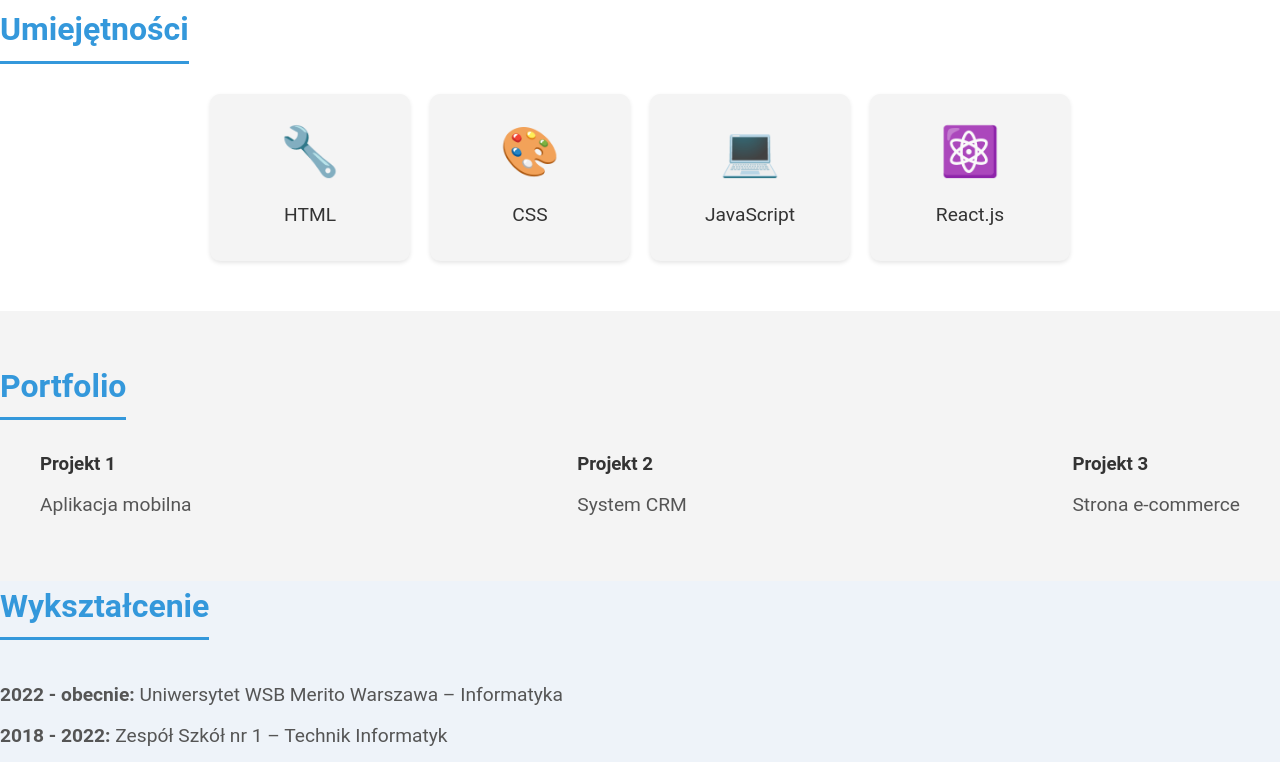
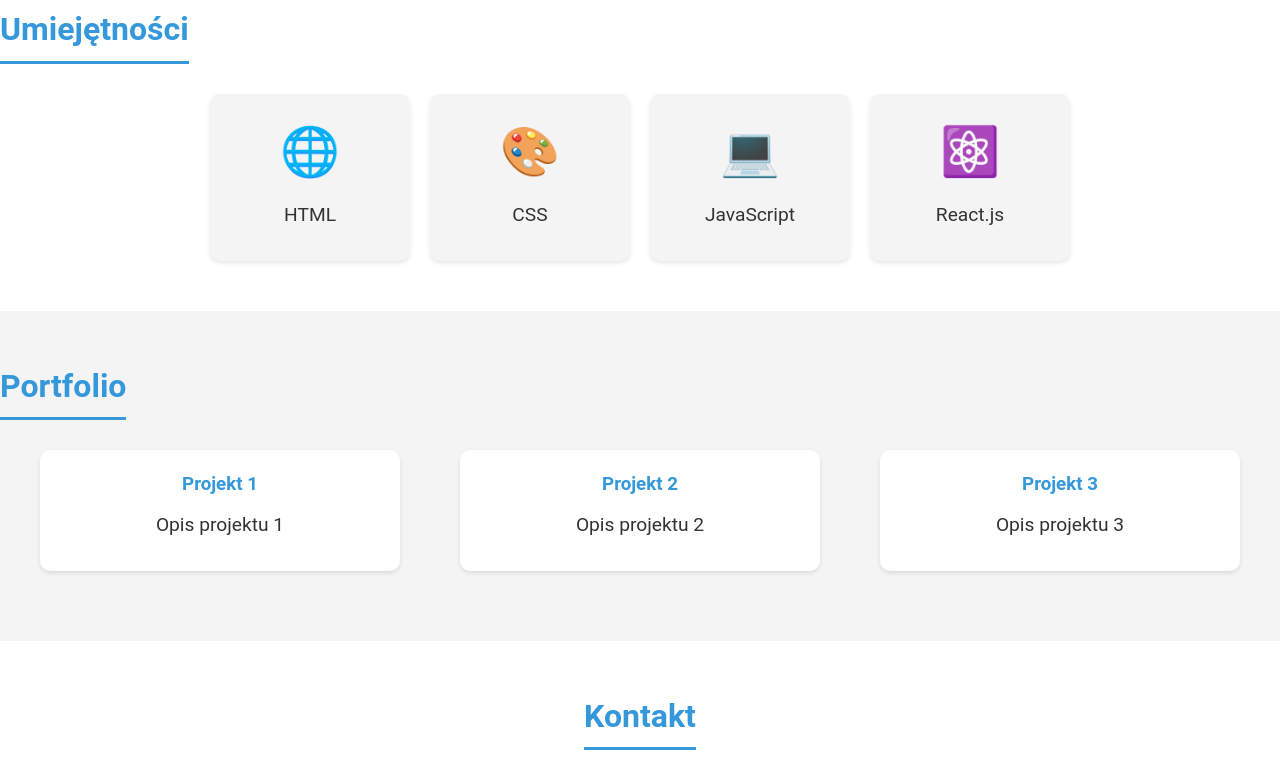
Before and after one commit to Izabela13685/mojeCV, a plain HTML site: page index.html in a window 1280 px wide. Shown: the part 1560-2337 px from the top of the page. Drawn offline with Linux system fonts and the light colour scheme.

Commit message:
index.html

```diff
--- a/index.html
+++ b/index.html
@@ -1,15 +1,12 @@
 <!DOCTYPE html>
 <html lang="pl">
-
 <head>
     <meta charset="UTF-8">
     <meta name="viewport" content="width=device-width, initial-scale=1.0">
     <title>CV - Maja Szumaj</title>
     <link rel="stylesheet" href="style.css">
 </head>
-
 <body>
-    <!-- Navigation bar -->
     <header class="sticky-header">
         <nav>
             <a href="#about">O mnie</a>
@@ -18,11 +15,10 @@
             <a href="#portfolio">Portfolio</a>
             <a href="#contact">Kontakt</a>
             <a href="#education">Wykształcenie</a>
-            <button id="toggle-theme" class="theme-toggle">🌙 Tryb ciemny</button>
+            <button id="toggle-theme">🌙 Tryb ciemny</button>
         </nav>
     </header>
 
-    <!-- Hero Section -->
     <section class="hero">
         <div class="hero-content">
             <h1>Cześć, jestem <span>Maja Szumaj</span></h1>
@@ -34,21 +30,15 @@
         </div>
     </section>
 
-    <!-- Main Content -->
     <main>
-        <!-- Sekcja O mnie -->
         <section id="about" class="about">
             <h2>O mnie</h2>
             <div class="about-container">
                 <img src="https://randomuser.me/api/portraits/women/44.jpg" alt="Zdjęcie profilowe" class="profile">
-                <p>
-                    Jestem pasjonatką nowych technologii i projektowania UX/UI. Pracuję nad nowoczesnymi aplikacjami i
-                    optymalizacją procesów biznesowych. Po pracy lubię zgłębiać wiedzę o sztucznej inteligencji.
-                </p>
+                <p>Jestem pasjonatką nowych technologii i projektowania UX/UI. Pracuję nad nowoczesnymi aplikacjami i optymalizacją procesów biznesowych. Po pracy lubię zgłębiać wiedzę o sztucznej inteligencji.</p>
             </div>
         </section>
 
-        <!-- Sekcja Kariera -->
         <section id="timeline" class="timeline">
             <h2>Kariera</h2>
             <div class="timeline-container">
@@ -59,7 +49,7 @@
                     <p>Odpowiedzialność za dokumentację i kontakt z klientami.</p>
                 </div>
                 <div class="timeline-item">
-                    <span class="icon">🧑‍💼</span>
+                    <span class="icon">👔</span>
                     <h3>2023 - 2024</h3>
                     <p><b>Asystent ds. administracji</b> – Ayses Polska</p>
                     <p>Zarządzanie raportami i optymalizacja procesów.</p>
@@ -72,12 +62,11 @@
             </div>
         </section>
 
-        <!-- Sekcja Umiejętności -->
         <section id="skills" class="skills">
             <h2>Umiejętności</h2>
             <div class="skills-container">
                 <div class="skill">
-                    <span class="icon">🔧</span>
+                    <span class="icon">🌐</span>
                     <p>HTML</p>
                 </div>
                 <div class="skill">
@@ -95,35 +84,24 @@
             </div>
         </section>
 
-        <!-- Sekcja Portfolio -->
         <section id="portfolio" class="portfolio">
             <h2>Portfolio</h2>
             <div class="portfolio-container">
-                <div class="portfolio-item">
+                <div class="project">
                     <h3>Projekt 1</h3>
-                    <p>Aplikacja mobilna</p>
+                    <p>Opis projektu 1</p>
                 </div>
-                <div class="portfolio-item">
+                <div class="project">
                     <h3>Projekt 2</h3>
-                    <p>System CRM</p>
+                    <p>Opis projektu 2</p>
                 </div>
-                <div class="portfolio-item">
+                <div class="project">
                     <h3>Projekt 3</h3>
-                    <p>Strona e-commerce</p>
+                    <p>Opis projektu 3</p>
                 </div>
             </div>
         </section>
 
-        <!-- Sekcja Wykształcenie -->
-        <section id="education" class="education">
-            <h2>Wykształcenie</h2>
-            <div class="education-container">
-                <p><b>2022 - obecnie:</b> Uniwersytet WSB Merito Warszawa – Informatyka</p>
-                <p><b>2018 - 2022:</b> Zespół Szkół nr 1 – Technik Informatyk</p>
-            </div>
-        </section>
-
-        <!-- Sekcja Kontakt -->
         <section id="contact" class="contact">
             <h2>Kontakt</h2>
             <form>
@@ -142,6 +120,12 @@
                 <button type="submit">Wyślij</button>
             </form>
         </section>
+
+        <section id="education" class="education">
+            <h2>Wykształcenie</h2>
+            <p>Studia wyższe: Informatyka – Uniwersytet X</p>
+            <p>Szkoła średnia: Zespół Szkół nr 1</p>
+        </section>
     </main>
 
     <footer>
@@ -150,5 +134,4 @@
 
     <script src="script.js"></script>
 </body>
-
 </html>
```
